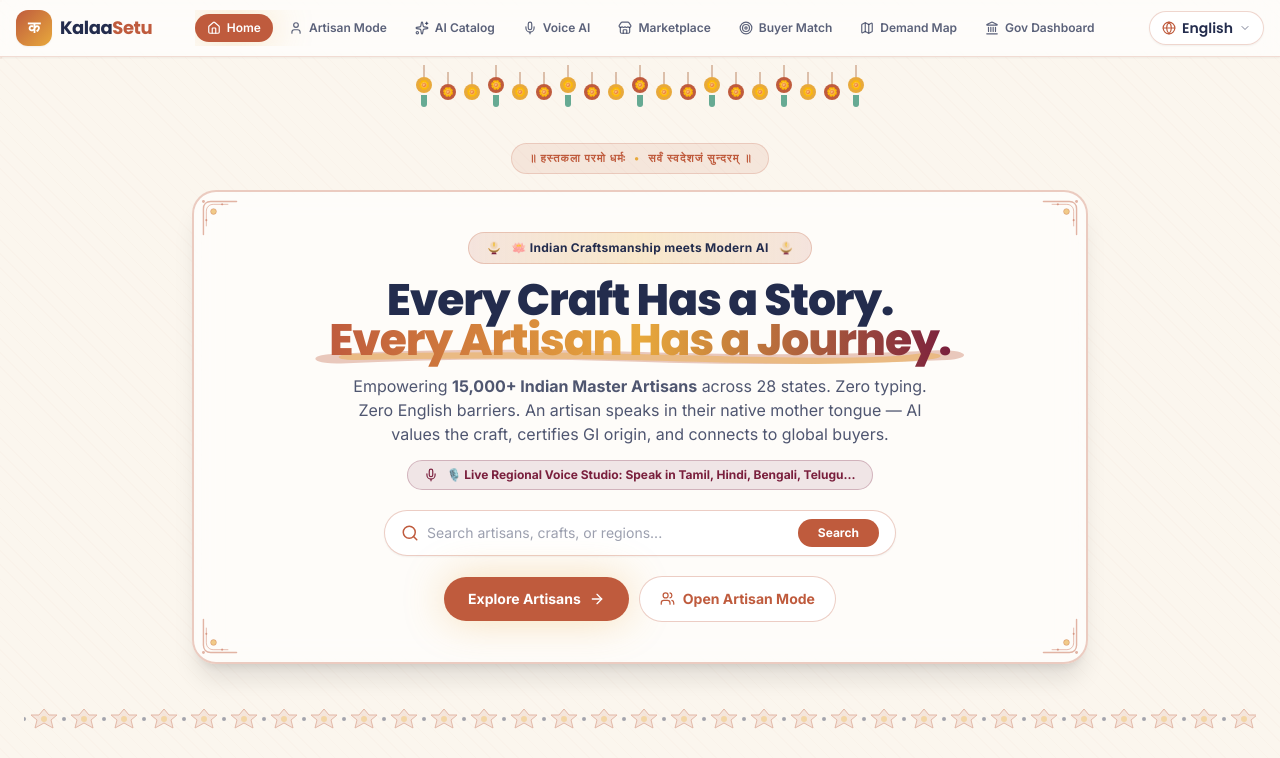
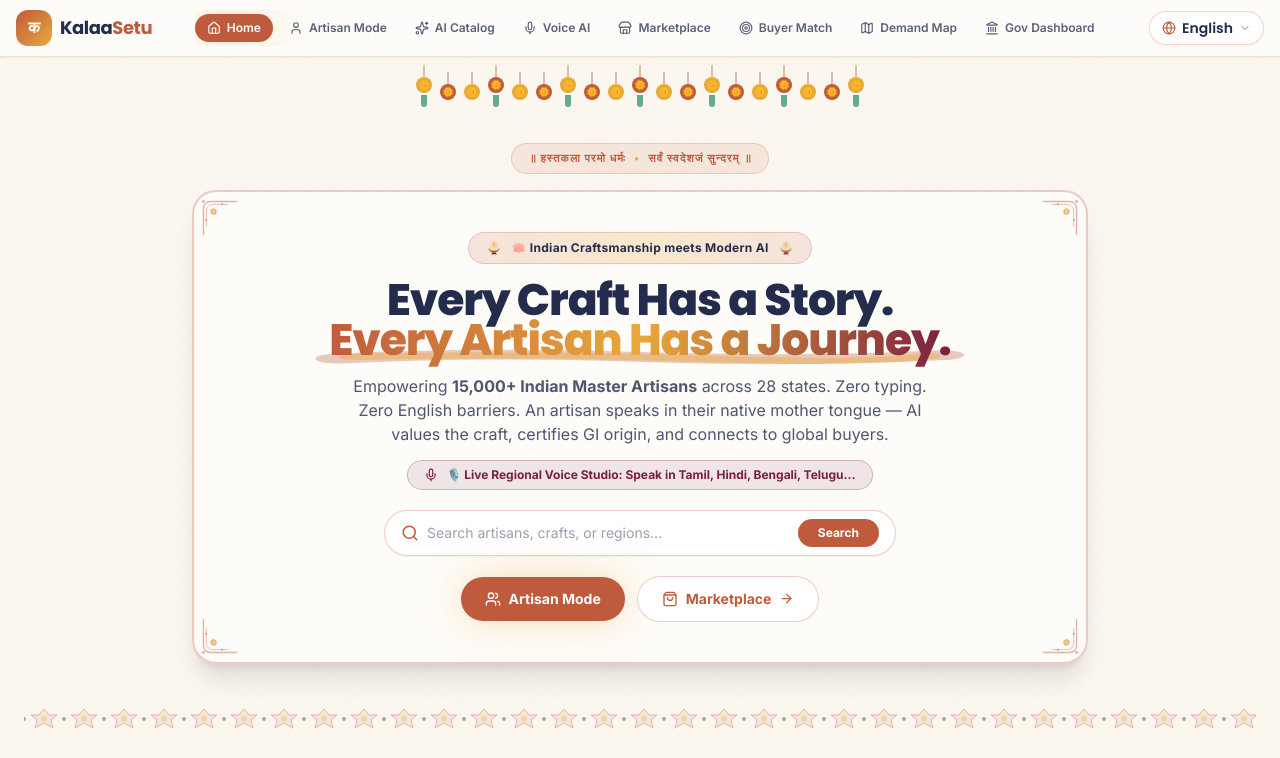
Before and after one commit to vinaya25042007-cpu/kalaasetu, a React (Vite) app: page / in a window 1280 px wide. Shown: the top 758 px of the page. Built offline with nearby package versions, Linux system fonts and the light colour scheme; the HTML template or start-up script is replaced by a standard one.

Commit message:
Update hero CTA buttons to Artisan Mode and Marketplace

```diff
--- a/src/components/Landing.jsx
+++ b/src/components/Landing.jsx
@@ -155,19 +155,19 @@ export default function Landing({ go, onOpenStory, onSearch }) {
               initial={{ opacity: 0, y: 16 }}
               animate={{ opacity: 1, y: 0 }}
               transition={{ delay: 0.3 }}
-              className="mt-5 flex flex-wrap gap-2.5 items-center justify-center"
+              className="mt-5 flex flex-wrap gap-3 items-center justify-center"
             >
               <button
-                onClick={() => go('marketplace')}
+                onClick={() => go('artisan')}
                 className="px-6 py-3 rounded-full bg-terracotta text-white font-bold shadow-glow hover:bg-terracotta-dark transition flex items-center gap-2 text-xs sm:text-sm cursor-pointer"
               >
-                {t('landing.exploreArtisans')} <ArrowRight size={16} />
+                <Users size={16} /> Artisan Mode
               </button>
               <button
-                onClick={() => go('artisan')}
-                className="px-5 py-3 rounded-full bg-white border border-terracotta/30 text-terracotta font-bold hover:bg-terracotta/5 transition text-xs sm:text-sm flex items-center gap-2 shadow-2xs cursor-pointer"
+                onClick={() => go('marketplace')}
+                className="px-6 py-3 rounded-full bg-white border border-terracotta/30 text-terracotta font-bold hover:bg-terracotta/5 transition text-xs sm:text-sm flex items-center gap-2 shadow-2xs cursor-pointer"
               >
-                <Users size={15} /> Open Artisan Mode
+                <ShoppingBag size={16} /> Marketplace <ArrowRight size={15} />
               </button>
             </motion.div>
           </div>
```
